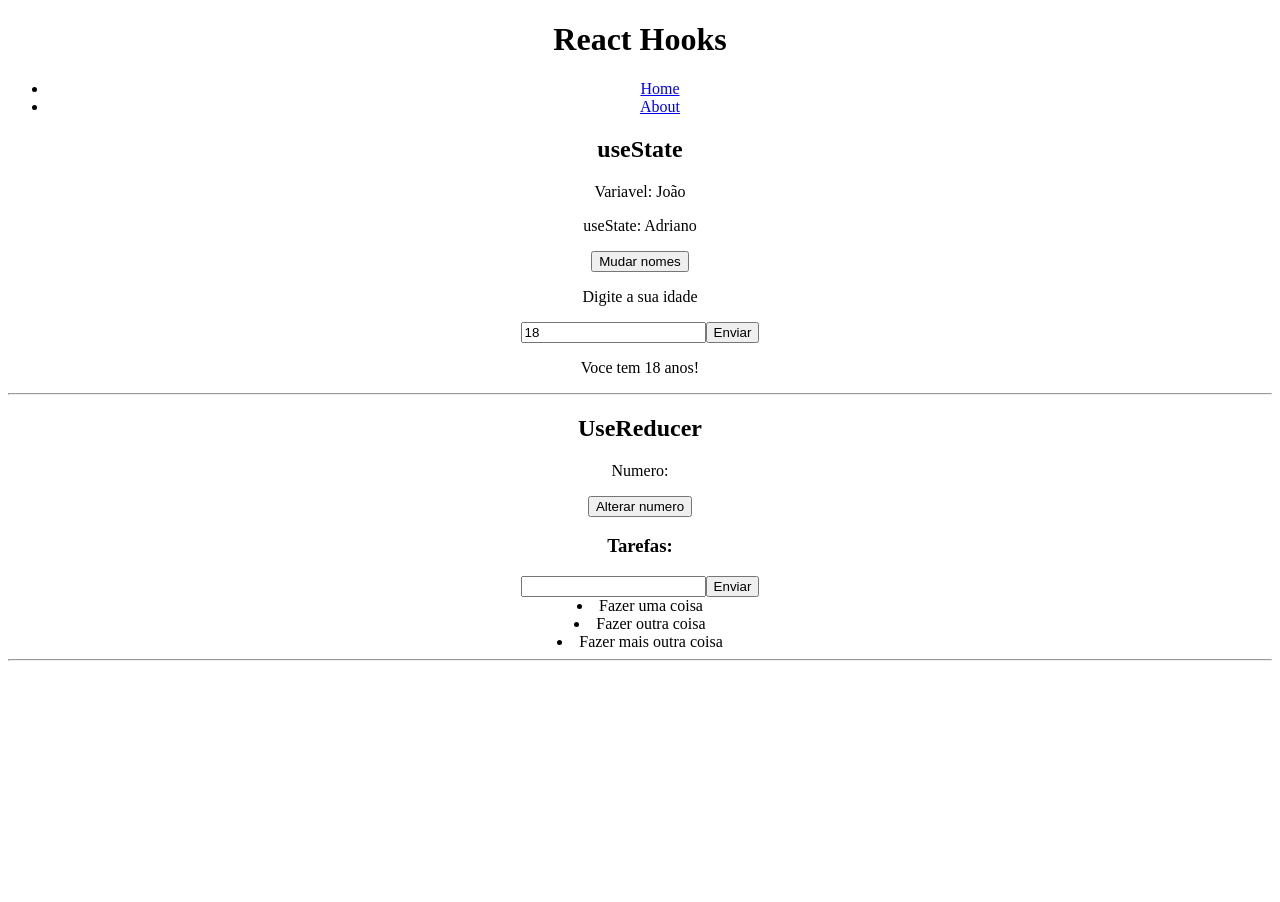
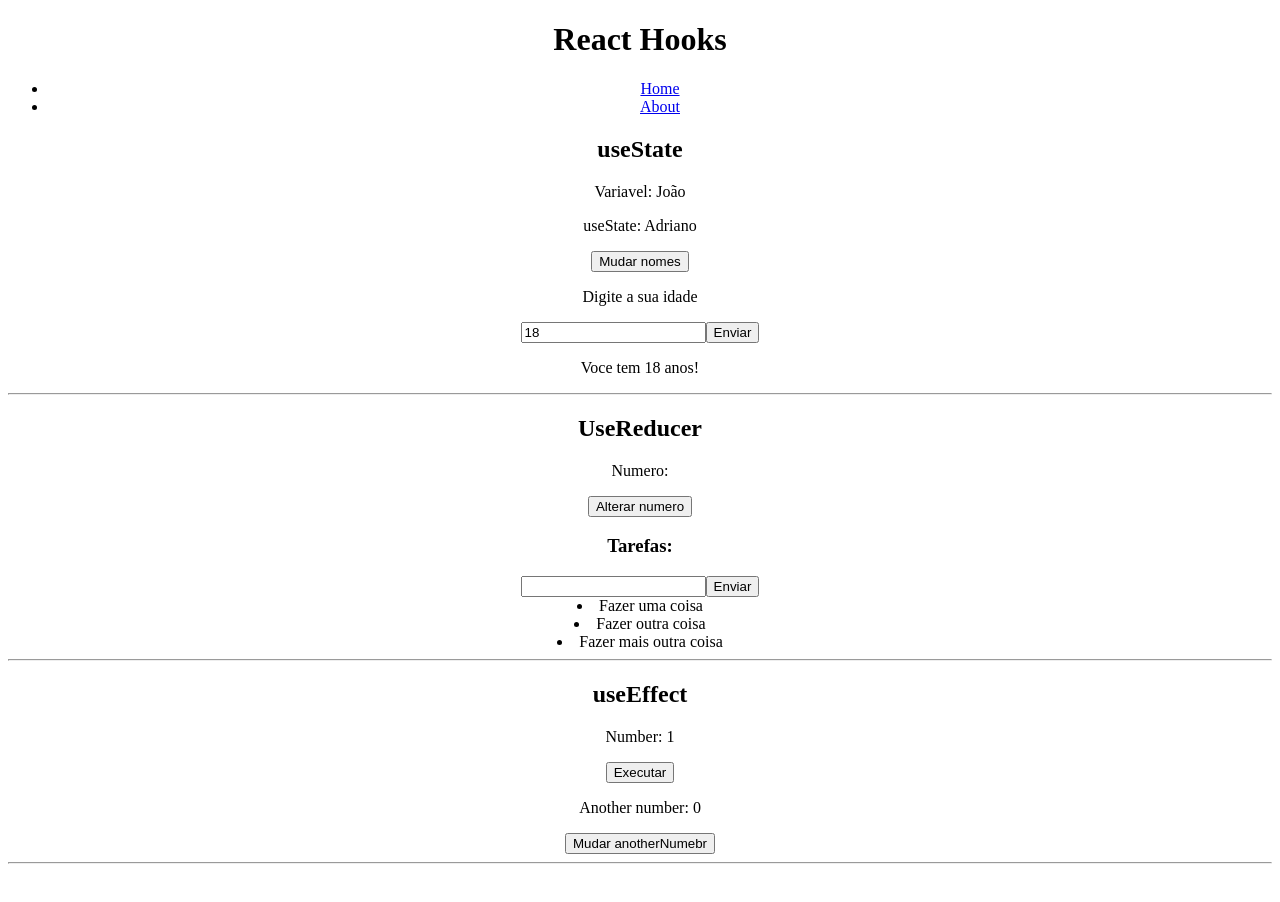
Before and after one commit to grevizirsky/react-hooks, a React (Create React App) app: page / in a window 1280 px wide. Shown: the top 902 px of the page. Built offline with nearby package versions, Linux system fonts and the light colour scheme.

Commit message:
Hook - useEffect

```diff
--- a/src/Pages/Home.js
+++ b/src/Pages/Home.js
@@ -2,12 +2,14 @@ import React from 'react'
 
 import HooksUseState from '../components/HooksUseState'
 import HookUseReducer from '../components/HookUseReducer'
+import HookUseEffect from '../components/HookUseEffect'
 
 const Home = () => {
   return (
     <div>
         <HooksUseState />
         <HookUseReducer />
+        <HookUseEffect />
     </div>
   )
 }
--- /dev/null
+++ b/src/components/HookUseEffect.js
@@ -0,0 +1,53 @@
+import {useEffect, useState} from 'react'
+
+const HookUseEffect = () => {
+    //1 - useEffect sem dependencias - loading do componente
+    useEffect(() => {
+        console.log("Estou sendo executado");
+    })
+
+    const [number, setNumber] = useState(1)
+
+    const changeSomething = () => {
+        setNumber(number + 1)
+    }
+
+    //2 - array de dependencia vazio - executado apenas quando ocorre o loading da pagina
+    useEffect(() => {
+        console.log("serei executado apenas uma vez")
+    }, [])
+
+    //3 - item no array de dependencia - executado quando a dependencia muda
+    const [anotherNumber, setAnotherNumber] = useState(0)
+
+    useEffect(() => {
+        if(anotherNumber > 0){
+            console.log("Sou executado apenas quando o anotherNumber muda")
+        }
+    }, [anotherNumber])
+
+    //4 - cleanup do useEffect
+    useEffect(() => {
+        // const timer = setTimeout(() => {
+        //     console.log("Hello world")
+
+        //     //setAnotherNumber(anotherNumber + 1)
+        // }, 2000)
+
+        // return () => clearTimeout(timer) //--cleanUp
+    }, [anotherNumber])
+
+
+  return (
+    <div>
+        <h2>useEffect</h2>
+        <p>Number: {number}</p>
+        <button onClick={changeSomething}>Executar</button>
+        <p>Another number: {anotherNumber}</p>
+        <button onClick={() => setAnotherNumber(anotherNumber + 1)}>Mudar anotherNumebr</button>
+        <hr />
+    </div>
+  )
+}
+
+export default HookUseEffect
```
